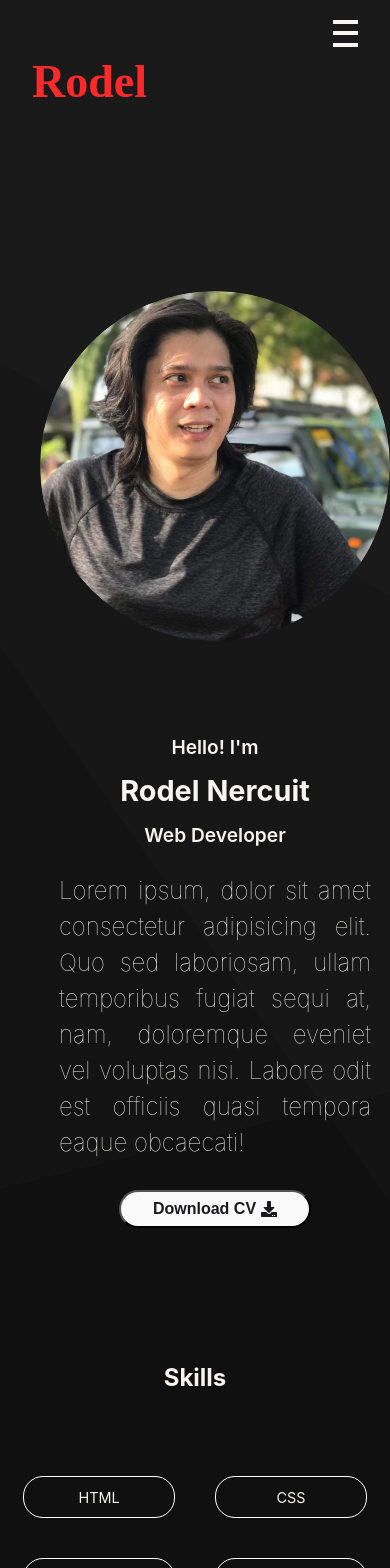
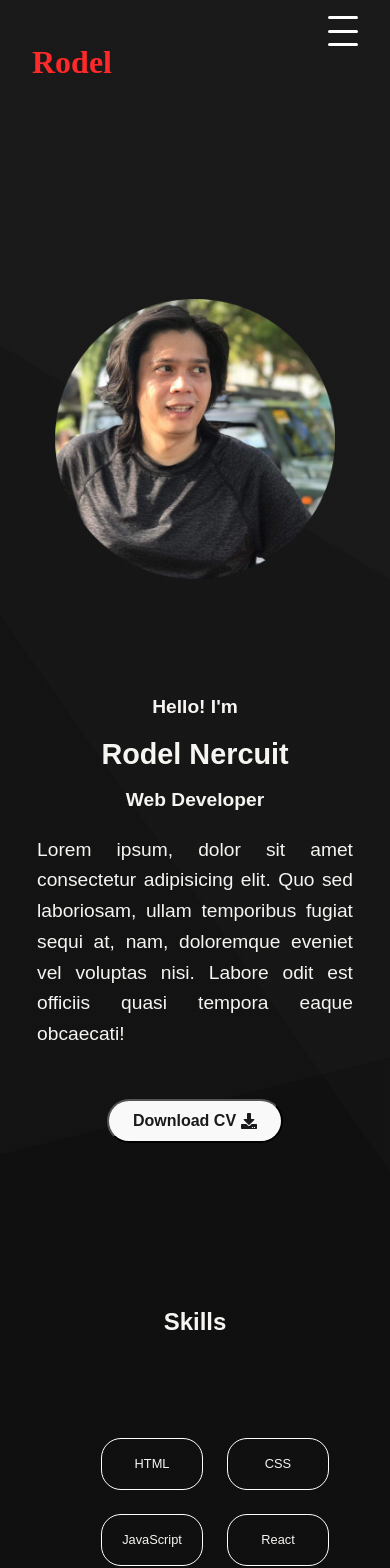
Before and after one commit to rodelgn/rn_portfolio, a React (Vite) app: page / in a window 390 px wide. Shown: the top 1568 px of the page. Built offline with nearby package versions, Linux system fonts and the light colour scheme; a web font is replaced by a local one.

Commit message:
Responsive page and Scroll Top updates

```diff
--- a/src/App.jsx
+++ b/src/App.jsx
@@ -10,6 +10,7 @@ function App() {
   const skillsRef = useRef(null);
   const projectRef = useRef(null);
   const footerRef = useRef(null);
+  const navRef = useRef(null);
 
   return (
     <div>
@@ -17,6 +18,7 @@ function App() {
       skillsRef={skillsRef}
       projectRef={projectRef}
       footerRef={footerRef}
+      navRef={navRef}
       />
       <About />
       <Skills ref={skillsRef} />
@@ -24,7 +26,10 @@ function App() {
         ref={projectRef}
         projects={cards}
       />
-      <Footer ref={footerRef} />
+      <Footer
+      ref={footerRef}
+      navRef={navRef}
+       />
     </div>
   );
 };
--- a/src/components/NavMenu.jsx
+++ b/src/components/NavMenu.jsx
@@ -2,7 +2,7 @@ import React, { useState } from 'react';
 import './styles.css';
 
 
-function NavMenu({ skillsRef, projectRef, footerRef }) {
+function NavMenu({ skillsRef, projectRef, footerRef, navRef  }) {
     const [isMenuOpen, setIsMenuOpen] = useState(false);
 
     const handleScrollToSection = (ref) => {
@@ -19,7 +19,7 @@ function NavMenu({ skillsRef, projectRef, footerRef }) {
     };
 
     return (
-        <div id='header'>
+        <div id='header' ref={navRef}>
             <h1 className='title-bnr'>Rodel</h1>
             <nav>
 
--- a/src/components/styles.css
+++ b/src/components/styles.css
@@ -1,7 +1,11 @@
 
 /* Global Styling */
+
 body {
     min-height: 100vh;
+    font-family: Arial, sans-serif;
+    line-height: 1.6;
+    overflow-x: hidden;
     margin: 0;
     padding: 0;
     box-sizing: border-box;
@@ -10,6 +14,8 @@ body {
 .title {
     font-size: 2.5rem;
     text-align: center;
+    margin: 0;
+    padding: 1rem 0;
 }
 
 /* Starting Styles for Navigation Bar */
@@ -17,7 +23,6 @@ body {
 #header {
     max-width: 90%;
     margin: auto;
-    /* border: 1px solid #fff; */
     padding: 16px 32px;
     display: flex;
     flex-wrap: wrap;
@@ -28,31 +33,27 @@ body {
 }
 #header h1 {
     flex-grow: 1;
-    font-size: 46px;
+    font-size: 2rem;
 }
 .title-bnr {
     color: #FF2929;
     font-family: "Charmonman", serif;
     font-weight: 700;
-    font-style: normal;
 }
 
 #Nav {
     display: flex;
     align-items: center;
-    width: 100%;
-    margin: auto;
-    gap: 3.7em;
     list-style: none;
-    /* border: 1px solid #fff; */
-    height: 80px;
-    border-radius: 20px;
+    gap: 2.8em;
+    flex-wrap: wrap;
 }
 
 .link {
     text-decoration: none;
-    color: #F7F5F2;
-    font-size: 1.3rem;
+    color: #ccc6c6;
+    font-size: 1.2rem;
+    font-weight: 500;
     padding-bottom: 0.5rem;
     position: relative;
 }
@@ -62,30 +63,42 @@ body {
     bottom: 0;
     width: 100%;
     height: 2px;
-    background: #F7F5F2;
+    background: #FFDE00;
     border-radius: 5px;
     transform: scaleX(0);
     transition: all 0.5s ease;
+}
+.link:hover {
+    color: #FFDE00;
 }
 .link:hover::before {
     transform: scaleX(1);
 }
 
+
 /* Burger icon */
 .burger {
     display: none;
     flex-direction: column;
-    justify-content: space-around;
+    justify-content: space-between;
     align-items: flex-end;
     height: 30px;
     width: 30px;
     cursor: pointer;
-    /* border: 1px solid #fff; */
+    position: relateive;
+    z-index: 20;
+}
+.burger div {
+    height: 3px;
+    width: 100%;
+    background-color: #fff;
+    border-radius: 2px;
+    transition: all 0.3s ease;
 }
 
 .line {
     width: 25px;
-    height: 4px;
+    height: 3px;
     background-color: #F7F5F2;
     transition: all 0.3s ease-in-out;
 }
@@ -106,24 +119,24 @@ body {
 /* Starting Style Banner */
 
 .aboutBody {
-    width: 80%;
-    margin: auto;
-    /* border: 1px solid #fff; */
+    width: 90%;
+    margin: 8rem auto;
     display: flex;
     flex-wrap: wrap;
-    justify-content: space-around;
+    justify-content: space-evenly;
+    align-items: center;
+    text-align: center;
     gap: 2rem;
     margin-top: 8rem;
-    margin-bottom: 7em;
+    margin-bottom: 8em;
     animation: fadeIn 2s ease-in-out;
 }
 
 .note {
-    border-radius: 7px;
-    /* box-shadow: 0 2px 5px #ccc; */
-    padding: 20px;
     width: 100%;
     max-width: 700px;
+    padding: 20px;
+    border-radius: 7px;
     animation: fadeInToRight 2s ease-in-out;
   }
   @keyframes fadeInToRight {
@@ -155,10 +168,9 @@ body {
   }
 
   .note p {
-    font-size: 1.5rem;
+    font-size: 1.2rem;
+    line-height: 1.6;
     font-weight: lighter;
-    white-space: pre-wrap;
-    word-wrap: break-word;
     text-align: justify;
   }
 
@@ -167,17 +179,14 @@ body {
     display: inline-flex;
     align-items: center;
     justify-content: center;
-    padding: 0.5rem 2rem;
-    margin-top: 5px;
+    padding: 0.7rem 1.5rem;
+    margin-top: 30px;
     font-weight: 700;
     font-size: 16px;
     text-align: center;
     text-decoration: none;
     color: #1A1A1D;
-    /* backface-visibility: hidden; */
-    /* border: 0.3rem solid; */
     border-radius: 3rem;
-    /* background: linear-gradient(80deg, #C8C6C6, #F7F6F2, #333333); */
     transition: transform 0.3s;
   }
   .note button i {
@@ -185,11 +194,14 @@ body {
   }
 
   .note button:hover {
-    transform: perspective(1px) scale3d(1.044, 1.044, 1) translateZ(0) !important;
+    /* transform: perspective(1px) scale3d(1.044, 1.044, 1) translateZ(0) !important;
     border-color: #1A1A1D;
     background-color: #FFDE00;
     color: #1A1A1D;
-    transition: transform 0.6s cubic-bezier(0.235, 0, 0.05, 0.95);
+    transition: transform 0.6s cubic-bezier(0.235, 0, 0.05, 0.95); */
+    transform: scale(1.05);
+    background-color: #1A1A1D;
+    color: #FFDE00;
   }
 
   .img-container {
@@ -244,11 +256,11 @@ body {
 
 .skills-section {
     width: 90%;
-    margin: auto;
+    margin: 2rem auto;
     scroll-margin-top: 100px;
     opacity: 0;
     transform: translateY(30px);
-    transition: all 0.8s ease-out;
+    transition: opacity 0.8s ease-out, transform 0.8s ease-out;
 }
 
 .skills-section.fade-in {
@@ -264,11 +276,9 @@ body {
 .skillSet {
     display: flex;
     flex-wrap: wrap;
+    margin-top: 5rem;
+    gap: 1.5rem;
     justify-content: center;
-    padding: 0;
-    margin-top: 5em;
-    list-style: none;
-    gap: 2.5rem;
 }
 .skillSet li {
     font-size: 1.2rem;
@@ -277,7 +287,6 @@ body {
     width: 200px;
     height: 50px;
     display: flex;
-    /* text-align: center; */
     justify-content: center;
     align-items: center;
     transition: transform 0.3s;
@@ -287,7 +296,7 @@ body {
     background-color: #FFDE00;
     color: black;
     transition: 0.3s;
-    transform: perspective(1px) scale3d(1.044, 1.044, 1) translateZ(0) !important;
+    transform: scale(1.1);
 }
 
 /* Starting Project Style */
@@ -296,6 +305,7 @@ body {
     width: 90%;
     margin: 2rem auto;
     scroll-margin-top: 100px;
+    text-align: center;
     opacity: 0;
     transform: translateY(30px);
     transition: opacity 0.5s ease-out;
@@ -327,7 +337,6 @@ body {
 }
 
 .project-ctn {
-    /* border: 1px solid #fff; */
     width: 90%;
     height: 600px;
     margin: auto;
@@ -342,14 +351,11 @@ body {
 }
 
 .card1 {
-    /* border: 1px solid #fff; */
-    width: 80%;
-    margin: auto;
     display: flex;
-    flex-wrap: flex-start;
+    flex-wrap: wrap;
+    gap: 1.5rem;
+    justify-content: center;
     align-items: center;
-    gap: 1rem;
-    padding: 1rem;
 }
 .card1 img {
     height: 300px;
@@ -388,6 +394,7 @@ body {
 }
 .lrn-more:hover {
     background-color: #FFDE00;
+    color: #1A1A1D;
     transform: scale(1.05);
 }
 
@@ -396,7 +403,7 @@ body {
     position: absolute;
     top: 50%;
     transform: translateY(-50%);
-    background-color: #fff;
+    color: #ebe5e5;
     border: none;
     cursor: pointer;
     font-size: 24px;
@@ -411,6 +418,7 @@ body {
 }
 .nav-btn:hover {
     background-color: #FFDE00;
+    color: #1A1A1D;
     opacity: 1;
     transition: 0.5s;
 }
@@ -434,12 +442,9 @@ body {
 /* Starting Footer Style */
 
 .footerContainer {
-    margin: auto;
-    margin-top: 3em;
-    /* height: 250px; */
-    /* min-height: 100vh; */
+    width: 90%;
+    margin: 3rem auto;
     scroll-margin-top: 100px;
-    /* border: 1px solid #fff; */
     text-align: center;
 }
 
@@ -521,21 +526,15 @@ body {
 }
 
 .mediaContainer {
-    height: 100px;
-    /* border: 1px solid #fff; */
     display: flex;
-    flex-flow: row wrap;
-    gap: 5em;
     justify-content: center;
-    align-items: flex-end;
+    gap: 2.5rem;
     list-style: none;
-    margin-top: -1em;
-    /* background-color: #d1d5db; */
 }
 .mediaContainer li, a {
     text-decoration: none;
-    font-size: 22px;
-    color: #ffffff;
+    font-size: 1.5rem;
+    color: #fff;
 }
 
 .rodel-ftr {
@@ -568,14 +567,14 @@ body {
 
 .to-top {
     position: fixed;
-    bottom: 3rem;
+    bottom: 13rem;
     right: -2rem;
 }
 
 .to-top-btn {
     width: fit-content;
     transform: translateY(-50%);
-    background-color: #fff;
+    color: #222222;
     border: none;
     cursor: pointer;
     font-size: 24px;
@@ -583,8 +582,8 @@ body {
     border-radius: 50%;
     box-shadow: 0px 4px 6px rgba(0, 0, 0, 0.1);
     opacity: 0.2;
-    animation: bounce 1s ease-in-out infinite;
-    animation-delay: 5s;
+    animation: bounce 2s ease-in-out infinite;
+    animation-delay: 3s;
 }
 
 .to-top-btn:hover {
@@ -592,6 +591,31 @@ body {
     opacity: 1;
     transition: 0.5s;
 }
+.tooltip-text {
+    visibility: hidden;
+    width: 70px;
+    background-color: #333;
+    color: #fff;
+    text-align: center;
+    border-radius: 8px;
+    padding: 6px 12px;
+    font-size: 14px;
+    position: absolute;
+    bottom: 105%;
+    left: 50%;
+    transform: translateX(-50%);
+    opacity: 0;
+    transition: opacity 0.3s ease, transform 0.3s ease;
+    z-index: 10;
+    box-shadow: 0px 4px 6px rgba(0, 0, 0, 0.2);
+  }
+  .to-top-btn:hover .tooltip-text {
+    visibility: visible;
+    opacity: 1;
+    transform: translateX(-50%) translateY(-5px); /* Slight upward motion */
+    transition: opacity 0.3s ease, transform 0.3s ease;
+  }
+
 
 @keyframes bounce {
     0%, 20%, 50%, 80%, 100% {
@@ -619,10 +643,10 @@ body {
 @media (max-width: 1200px) {
     .burger {
         display: flex;
-        height: 35px;
-        width: 35px;
+        z-index: 20;
     }
     #Nav {
+        z-index: 15;
         display: none;
         flex-direction: column;
         gap: 2em;
@@ -631,13 +655,23 @@ body {
         right: 20px;
         background-color: #EEEEEE;
         padding: 20px;
-        height: 450px;
+        /* height: 300px; */
         width: 200px;
         border-radius: 5px;
         box-shadow: 0 4px 8px rgba(0, 0, 0, 0.1);
     }
     #Nav.open {
         display: flex;
+        flex-direction: column;
+        position: absolute;
+        top: 70px;
+        right: 20px;
+        background-color: #EEEEEE;
+        padding: 20px;
+        gap: 1rem;
+        border-radius: 8px;
+        box-shadow: 0 4px 8px rgba(0, 0, 0, 0.2);
+        z-index: 9;
     }
     #Nav li {
         margin: 10px 0;
@@ -653,10 +687,16 @@ body {
     }
 
     .aboutBody {
-        gap: 4rem;
+        /* gap: 4rem; */
         flex-direction: column-reverse;
-        align-items: center;
+        /* align-items: center; */
         text-align: center;
+    }
+    .note {
+        padding: 1rem;
+    }
+    .me-img {
+        z-index: 1;
     }
     .project-section {
         margin-bottom: 20rem;
@@ -664,7 +704,7 @@ body {
     }
     .card1 {
         flex-direction: column;
-        gap: 2rem;
+        /* gap: 2rem; */
     }
     .card1 img {
         width: 80%;
@@ -686,7 +726,6 @@ body {
         right: 20px;
         background-color: #EEEEEE;
         padding: 20px;
-        height: 450px;
         width: 200px;
         border-radius: 5px;
         box-shadow: 0 4px 8px rgba(0, 0, 0, 0.1);
@@ -729,8 +768,7 @@ body {
         margin-bottom: 20rem;
     }
     .card1 img {
-        width: 70%; /* Shrink further for medium screens */
-        height: auto;
+        width: 50%;
     }
     .mediaContainer {
         margin-top: 1rem;
@@ -738,42 +776,59 @@ body {
 }
 
 @media (max-width: 768px) {
-    body {
-        max-height: 100%;
-        max-width: 100%;
+    .title {
+        font-size: 1.8rem;
     }
-    #Nav {
+
+    /* #Nav {
         display: none;
         flex-direction: column;
-        gap: 2em;
+        gap: 1.5em;
         position: absolute;
         top: 60px;
         right: 20px;
-        background-color: #EEEEEE;
+        background-color: #ffffff;
         padding: 20px;
-        height: 450px;
-        width: 200px;
-        border-radius: 5px;
+        border-radius: 8px;
         box-shadow: 0 4px 8px rgba(0, 0, 0, 0.1);
+    } */
+
+    .link {
+        font-size: 1rem;
     }
-    #Nav.open {
+
+    /* #Nav.open {
         display: flex;
-    }
-    #Nav li {
+    } */
+    /* #Nav li {
         margin: 10px 0;
-    }
-    #Nav li a {
+    } */
+    /* #Nav li a {
         text-decoration: none;
         color: black;
         font-size: 22px;
         font-weight: 600;
+    } */
+    .me-img {
+        width: 100%;
+        max-width: 600px;
+        height: auto;
+        border-radius: 8px;
+        margin-top: 20px;
     }
+
     #header {
         align-items: flex-start;
     }
 
     .note {
-        width: 100%;
+        /* width: 100%; */
+        font-size: 1rem;
+    }
+
+    .skillSet li {
+        font-size: 0.9rem;
+        width: 120px;
     }
 
     .card1 {
@@ -791,19 +846,30 @@ body {
     }
 }
 
-@media (max-width: 576px) {
+@media (max-width: 480px) {
+    .burger {
+        z-index: 10;
+    }
     .title {
         font-size: 1.5rem;
     }
+    .me-img {
+        z-index: 1;
+        width: auto;
+        height: 80%;
+    }
 
     #Nav {
-        gap: 1rem; /* Reduce spacing between nav links */
+        gap: 1rem;
+    }
+
+    .note {
+        font-size: 0.8rem;
     }
 
     .skillSet li {
-        font-size: 0.9rem;
-        width: 150px;
-        height: 40px;
+        font-size: 0.8rem;
+        width: 100px;
     }
 
     .form-cntnr {
```
Also changed, not shown: src/components/Footer.jsx (+17 -4 lines).
